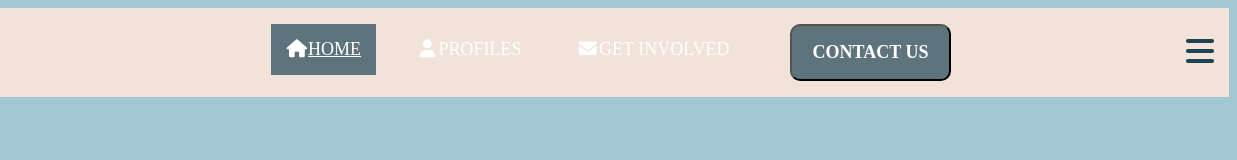
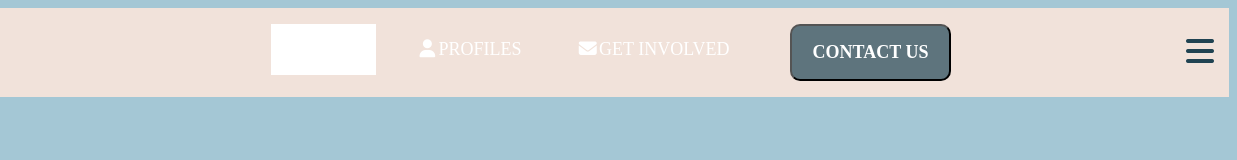
Before and after one commit to depresso-ncake/Final-project, a plain HTML site: page navbar.html in a window 1280 px wide. In both pictures the pointer is over the link "HOME". Shown: the full height of the page, 43-1280 px from the left. Drawn offline with Linux system fonts and the light colour scheme.

Commit message:
Update navbar.css

```diff
--- a/navbar.css
+++ b/navbar.css
@@ -96,7 +96,7 @@ button a{
 
 .navbar a:hover{
     text-decoration: underline;
-    background-color: #5e747d
+    background-color: #ffffff
     }
 
 
```
